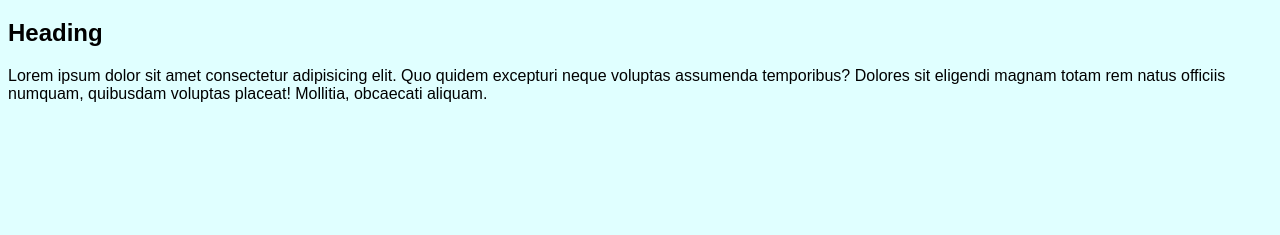
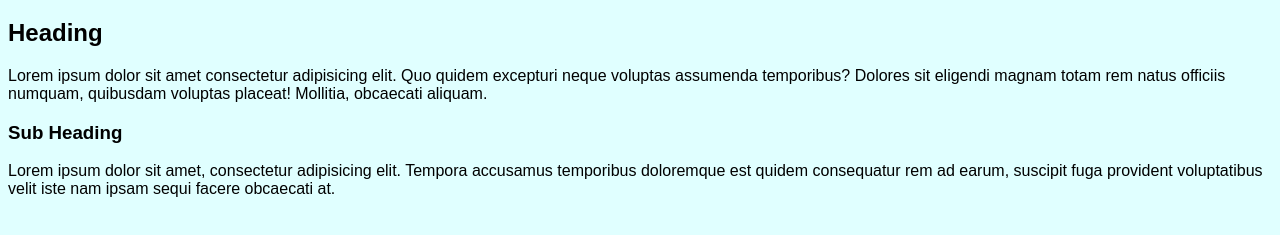
Before and after one commit to Clayton-Endersby/git-demo, a plain HTML site: page src/index.html in a window 1280 px wide. Shown: the part 61-296 px from the top of the page. Drawn offline with Linux system fonts and the light colour scheme.

Commit message:
update index file

```diff
--- a/src/index.html
+++ b/src/index.html
@@ -14,5 +14,7 @@
     <h2>Heading</h2>
     <p>Lorem ipsum dolor sit amet consectetur adipisicing elit. Quo quidem excepturi neque voluptas assumenda temporibus? Dolores sit eligendi magnam totam rem natus officiis numquam, quibusdam voluptas placeat! Mollitia, obcaecati aliquam.</p>
 
+    <h3>Sub Heading</h3>
+    <p>Lorem ipsum dolor sit amet, consectetur adipisicing elit. Tempora accusamus temporibus doloremque est quidem consequatur rem ad earum, suscipit fuga provident voluptatibus velit iste nam ipsam sequi facere obcaecati at.</p>
 </body>
 </html>
```
